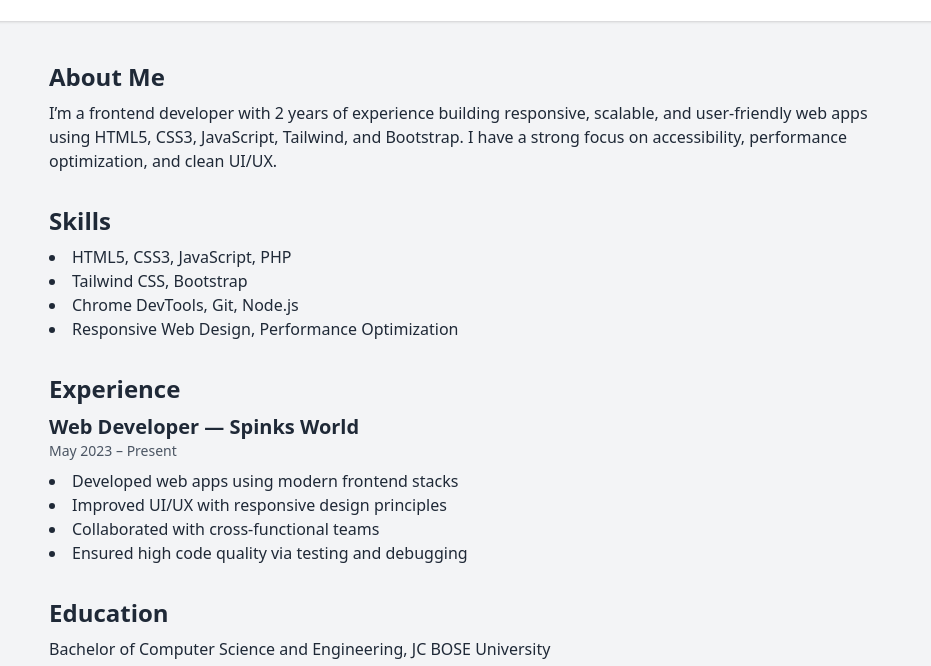
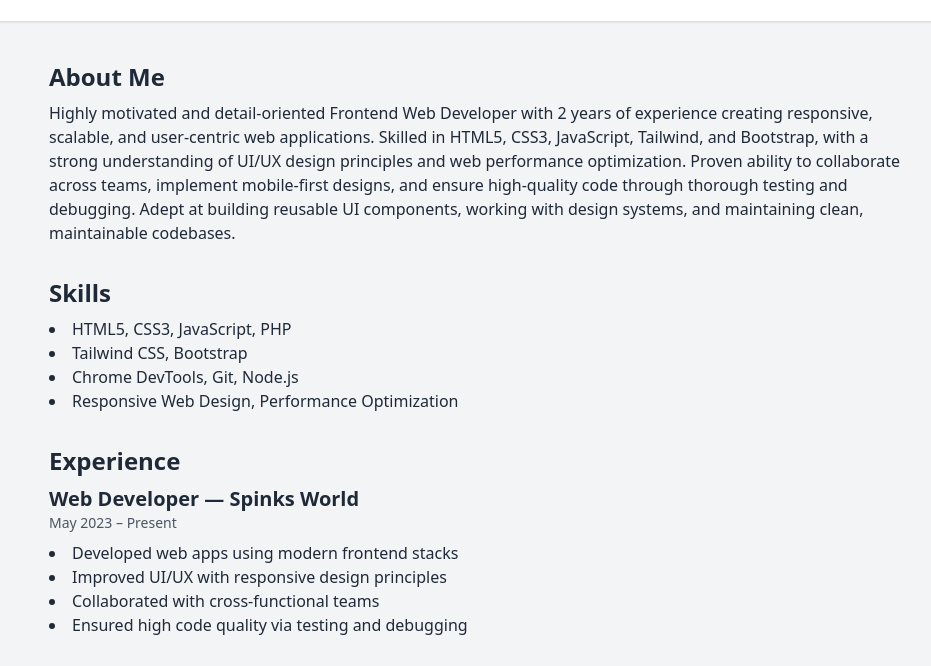
Before and after one commit to mohapata-dev/mohapata-dev.github.io, a plain HTML site: page index.html in a window 1280 px wide. Shown: the part 91-757 px from the top of the page, without its empty margins (159-1090 px from the left). Drawn offline with nearby package versions, Linux system fonts and the light colour scheme.

Commit message:
update index file

```diff
--- a/index.html
+++ b/index.html
@@ -2,15 +2,17 @@
 <html lang="en">
   <head>
     <meta charset="UTF-8" />
-  <meta name="viewport" content="width=device-width, initial-scale=1.0"/>
+    <meta name="viewport" content="width=device-width, initial-scale=1.0" />
     <title>Alisha Mohapatra | Frontend Web Developer</title>
-  <link href="https://cdn.jsdelivr.net/npm/tailwindcss@2.2.19/dist/tailwind.min.css" rel="stylesheet">
+    <link
+      href="https://cdn.jsdelivr.net/npm/tailwindcss@2.2.19/dist/tailwind.min.css"
+      rel="stylesheet"
+    />
   </head>
   <body class="bg-gray-100 text-gray-800 font-sans">
-
     <header class="bg-white shadow p-6">
       <div class="max-w-4xl mx-auto">
-      <h1 class="text-3xl font-bold">Alisha Mohapatra   </h1>
+        <h1 class="text-3xl font-bold">Alisha Mohapatra</h1>
         <p class="text-lg text-gray-600">Jr. Web Developer</p>
       </div>
     </header>
@@ -19,7 +21,15 @@
       <section class="mb-8">
         <h2 class="text-2xl font-semibold">About Me</h2>
         <p class="mt-2">
-        I’m a frontend developer with 2 years of experience building responsive, scalable, and user-friendly web apps using HTML5, CSS3, JavaScript, Tailwind, and Bootstrap. I have a strong focus on accessibility, performance optimization, and clean UI/UX.
+          Highly motivated and detail-oriented Frontend Web Developer with 2
+          years of experience creating responsive, scalable, and user-centric
+          web applications. Skilled in HTML5, CSS3, JavaScript, Tailwind, and
+          Bootstrap, with a strong understanding of UI/UX design principles and
+          web performance optimization. Proven ability to collaborate across
+          teams, implement mobile-first designs, and ensure high-quality code
+          through thorough testing and debugging. Adept at building reusable UI
+          components, working with design systems, and maintaining clean,
+          maintainable codebases.
         </p>
       </section>
 
@@ -47,7 +57,9 @@
 
       <section class="mb-8">
         <h2 class="text-2xl font-semibold">Education</h2>
-      <p class="mt-2">Bachelor of Computer Science and Engineering, JC BOSE University</p>
+        <p class="mt-2">
+          Bachelor of Computer Science and Engineering, JC BOSE University
+        </p>
       </section>
 
       <section class="mb-8">
@@ -61,7 +73,12 @@
       <section class="mb-8">
         <h2 class="text-2xl font-semibold">Contact</h2>
         <p class="mt-2">📍 Faridabad, India</p>
-      <p>📧 <a class="text-blue-600" href="mailto:mohapatraalisha29@gmail.com">mohapatraalisha29@gmail.com</a></p>
+        <p>
+          📧
+          <a class="text-blue-600" href="mailto:mohapatraalisha29@gmail.com"
+            >mohapatraalisha29@gmail.com</a
+          >
+        </p>
         <p>📱 +91 8287878520</p>
       </section>
     </main>
@@ -69,6 +86,5 @@
     <footer class="bg-white text-center p-4 mt-10 border-t">
       &copy; 2025 Alisha Mohapatra
     </footer>
-
   </body>
 </html>
```
Lines whose indentation alone changed are shown as unchanged.
